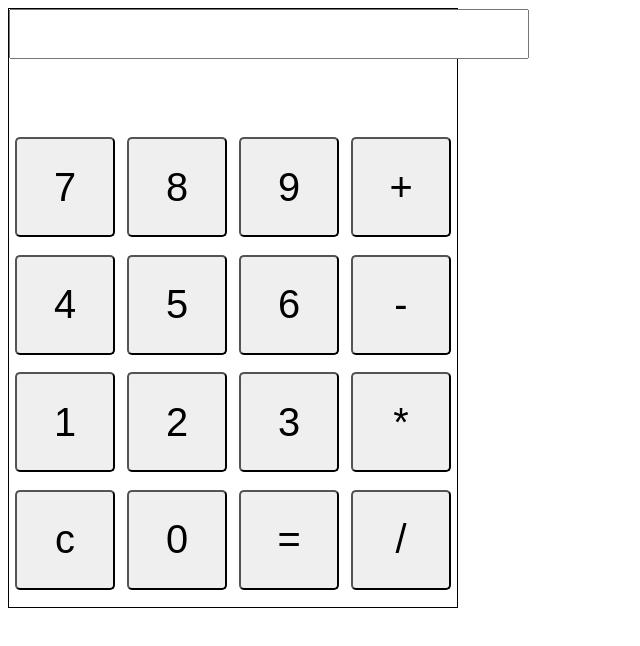
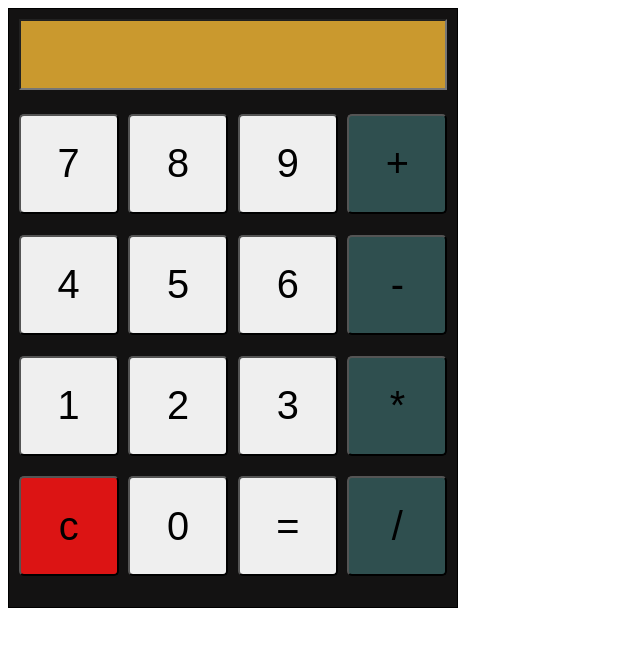
Before and after one commit to muzza0710/odin-calculator, a plain HTML site: page index.html in a window 1280 px wide. Shown: the whole page, without its empty margins (0-640 px from the left). Drawn offline with Linux system fonts and the light colour scheme.

Commit message:
updated styling:
added background colors and adjusted some padding/margings and sizings

```diff
--- a/style.css
+++ b/style.css
@@ -11,17 +11,24 @@ button {
 }
 
 input {
-    /* width: 300px; */
+    flex: 1 1 auto;
     height: 50px;
-    margin-bottom: 2rem;
-    align-self: space-around;
+    background-color: rgb(202, 153, 46);
+    text-align: end;
 }
 
 .buttons {
     display: flex;
-    justify-content: space-around;
+    justify-content: space-between;
     flex: 1 1 auto;
-    /* gap: 1rem; */
+}
+
+.operator {
+    background-color: darkslategray;
+}
+
+.clear {
+    background-color: rgb(220, 20, 20);
 }
 
 .container {
@@ -32,4 +39,24 @@ input {
     height: 600px;
     border: 1px solid black;
     justify-items: flex-start;
+    background-color: rgb(19, 18, 18);
+    padding: .5rem;
 }
+
+.output-container {
+    display: flex;
+    flex-direction: column;
+    flex: 1 1 auto;
+    margin: 0;
+    padding: 0;
+}
+
+.output {
+    font-size: x-large;
+    /* min-height: 1em; */
+    height: 1em;
+    flex: 0 0 auto;
+    margin: 0%;
+    padding: 0%;
+    color: blanchedalmond;
+}
```
